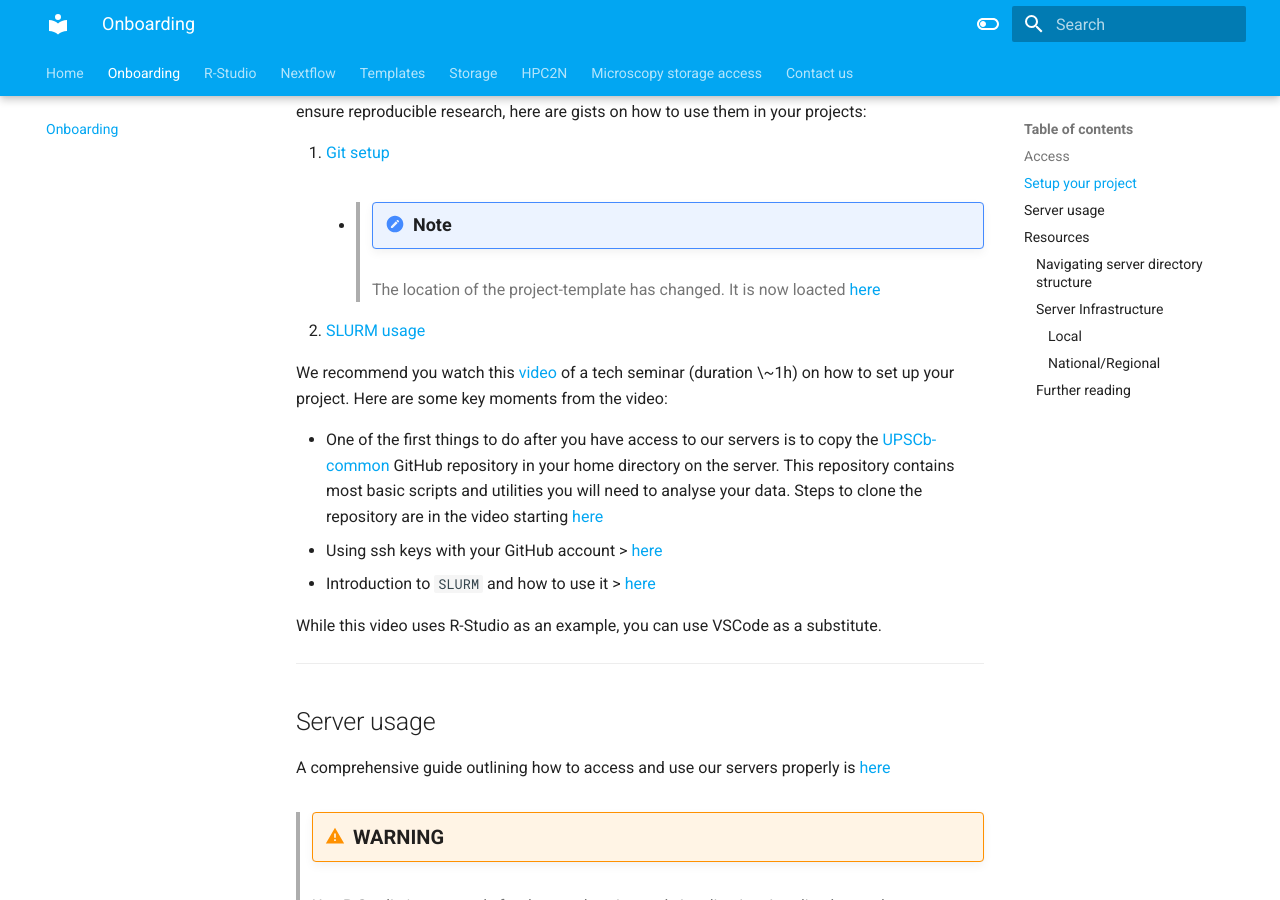
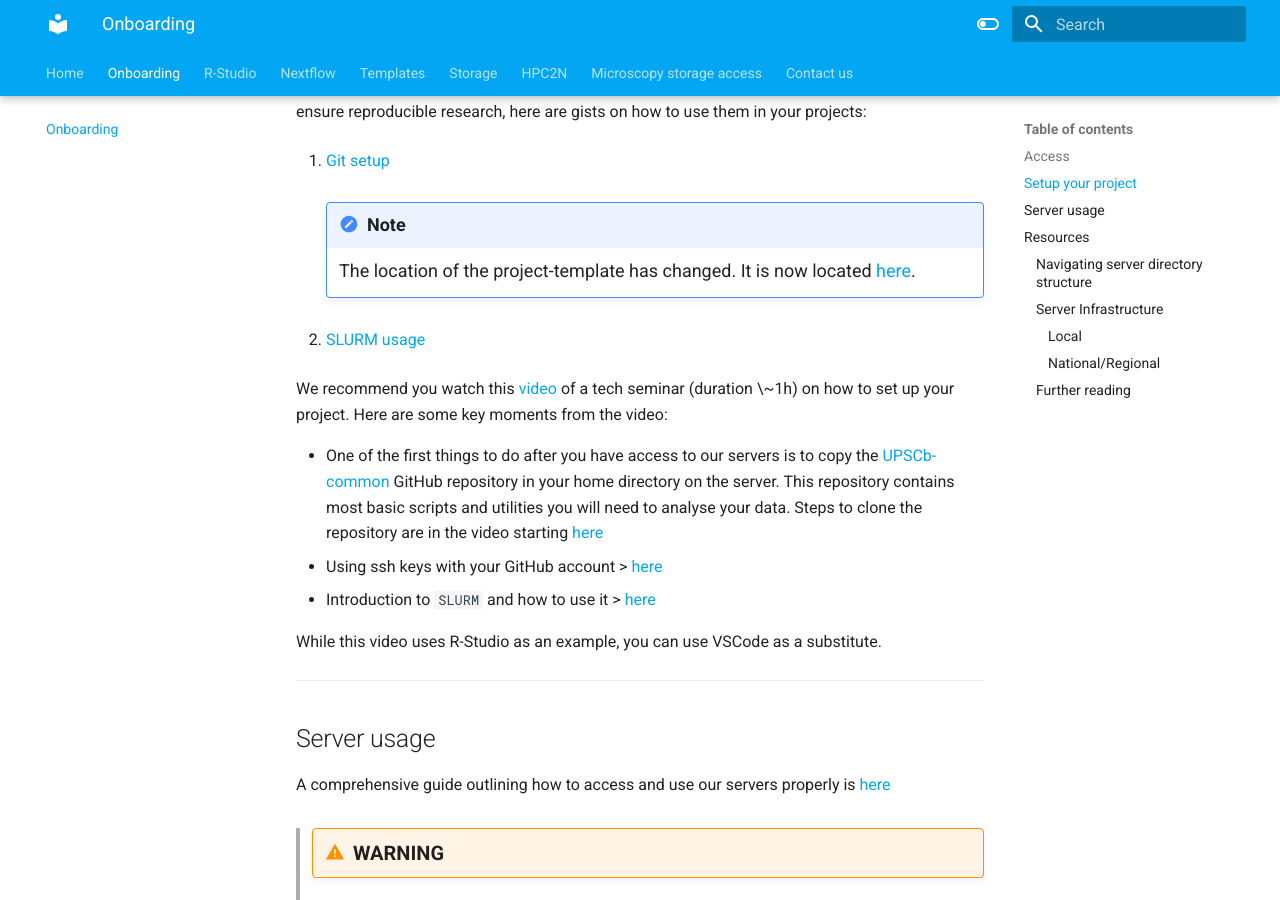
Before and after one commit to UPSCb/Documentation, an MkDocs documentation site: the page built from docs/2_Onboarding.md, in a window 1280 px wide and 900 px high, scrolled down 884 px. Built offline with MkDocs 1.6.1 and Material for MkDocs 9.7.7, drawn with Linux system fonts in a browser that asks for light colours.

Commit message:
more formats

```diff
--- a/docs/2_Onboarding.md
+++ b/docs/2_Onboarding.md
@@ -28,8 +28,10 @@ We use key based authentication for access to the servers. Once your key has bee
 Before you start analysing data make sure to get familiar with the Resources (see below) at your disposal. In addition to the information on that page, know that we use `git` and `SLURM` to ensure reproducible research, here are gists on how to use them in your projects:
 
 1.  [Git setup](https://gist.github.com/nicolasDelhomme/46a1053d277510b95692318bd1732b6d)
-    * >!!! Note
-    The location of the project-template has changed. It is now loacted [here](https://github.com/UPSCb/project-template)
+
+    !!! note
+        The location of the project-template has changed. It is now located [here](https://github.com/UPSCb/project-template).
+
 2.  [SLURM usage](https://gist.github.com/nicolasDelhomme/6fbff1e4db3c7ee4b3bb4f710667fd0d)
 
 
```
